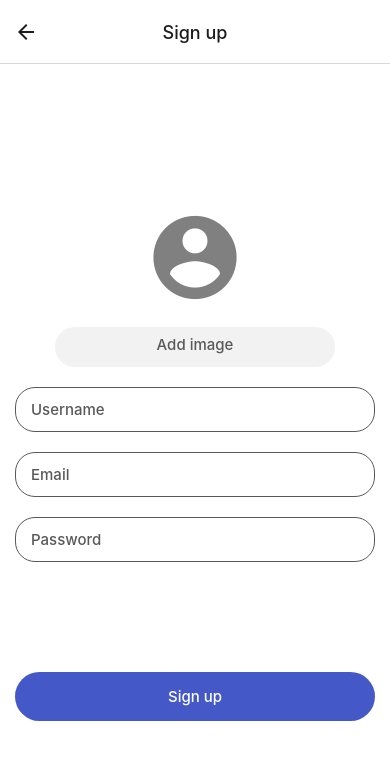
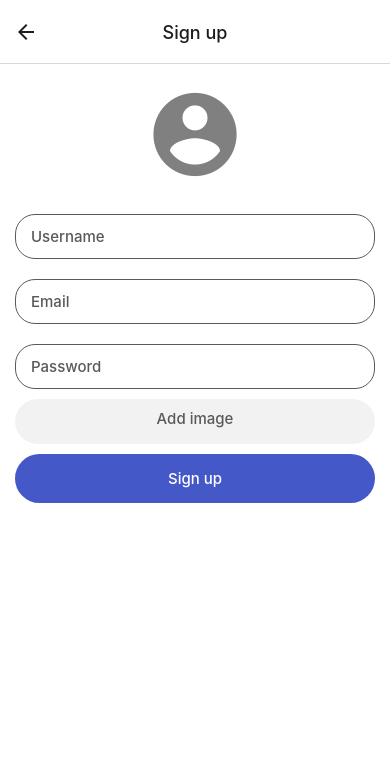
Before and after one commit to haribo09876/PortfolioProjectReactNative, a React Native app: screen /SignupPage in a window 390 px wide. Shown: the top 760 px of the page. Built offline with nearby package versions, Linux system fonts and the light colour scheme; no server answers.

Commit message:
20250526
by KYW

```diff
--- a/src/pages/SignupPage.js
+++ b/src/pages/SignupPage.js
@@ -84,7 +84,7 @@ function SignUpPage() {
       if (avatarUri) {
         try {
           const storageRef = storage().ref(`avatars/${user.uid}`);
-          await storageRef.putFile(avatarUri); // putFile 사용
+          await storageRef.putFile(avatarUri);
           uploadedAvatarUrl = await storageRef.getDownloadURL();
         } catch (uploadError) {
           console.error('Image upload failed:', uploadError);
@@ -112,9 +112,6 @@ function SignUpPage() {
       {avatarUri ? (
         <View style={styles.imagePreview}>
           <Image source={{uri: avatarUri}} style={styles.avatarImg} />
-          <TouchableOpacity style={styles.imageButton} onPress={removeImage}>
-            <Text style={styles.imageButtonText}>Remove image</Text>
-          </TouchableOpacity>
         </View>
       ) : (
         <TouchableOpacity style={styles.avatarUpload} onPress={onFileChange}>
@@ -122,11 +119,6 @@ function SignUpPage() {
             name="account-circle"
             style={styles.avatarIcon}
           />
-        </TouchableOpacity>
-      )}
-      {!avatarUri && (
-        <TouchableOpacity style={styles.imageButton} onPress={onFileChange}>
-          <Text style={styles.imageButtonText}>Add image</Text>
         </TouchableOpacity>
       )}
       <TextInput
@@ -152,6 +144,14 @@ function SignUpPage() {
         style={styles.inputBox}
         secureTextEntry={true}
       />
+      {avatarUri && (
+        <TouchableOpacity style={styles.imageButton} onPress={removeImage}>
+          <Text style={styles.imageButtonText}>Remove image</Text>
+        </TouchableOpacity>
+      )}
+      <TouchableOpacity style={styles.imageButton} onPress={onFileChange}>
+        <Text style={styles.imageButtonText}>Add image</Text>
+      </TouchableOpacity>
       <TouchableOpacity style={styles.button} onPress={onSubmit}>
         <Text style={styles.buttonText}>Sign up</Text>
       </TouchableOpacity>
@@ -164,7 +164,6 @@ const styles = StyleSheet.create({
     flex: 1,
     backgroundColor: 'white',
     alignItems: 'center',
-    justifyContent: 'center',
   },
   avatarUpload: {
     width: 100,
@@ -187,21 +186,23 @@ const styles = StyleSheet.create({
     color: 'gray',
   },
   imagePreview: {
+    marginTop: 20,
     marginBottom: 10,
     alignItems: 'center',
   },
   imageButton: {
-    backgroundColor: '#f2f2f2',
-    width: 280,
-    height: 40,
-    paddingVertical: 8,
-    paddingHorizontal: 20,
-    borderRadius: 50,
+    backgroundColor: 'rgba(242, 242, 242, 1)',
+    width: 360,
+    height: 45,
+    paddingVertical: 10,
+    paddingHorizontal: 10,
+    borderRadius: 25,
     alignItems: 'center',
+    alignSelf: 'center',
     marginBottom: 10,
   },
   imageButtonText: {
-    color: '#595959',
+    color: 'rgba(89, 89, 89, 1)',
     fontSize: 15,
     fontWeight: '500',
   },
@@ -223,7 +224,6 @@ const styles = StyleSheet.create({
     paddingVertical: 15,
     paddingHorizontal: 20,
     borderRadius: 25,
-    marginTop: 100,
     alignItems: 'center',
   },
   buttonText: {
```
